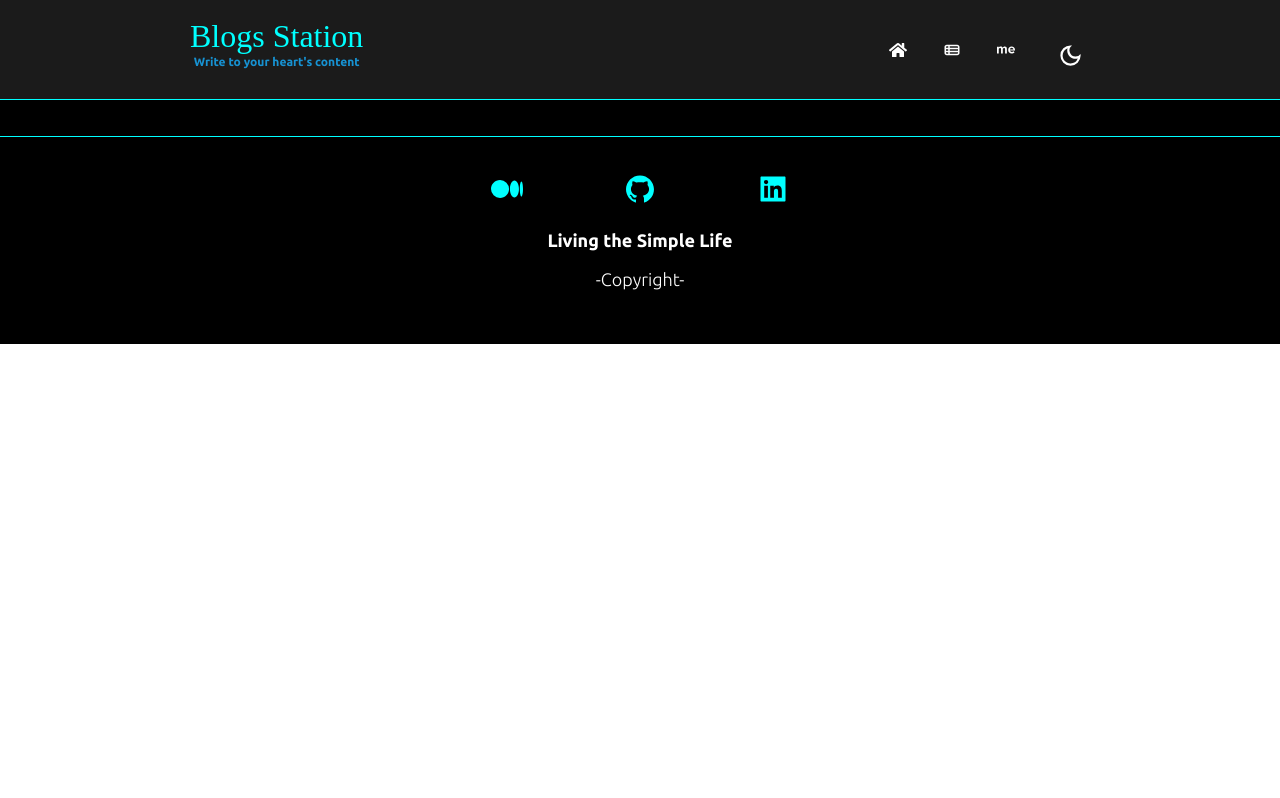
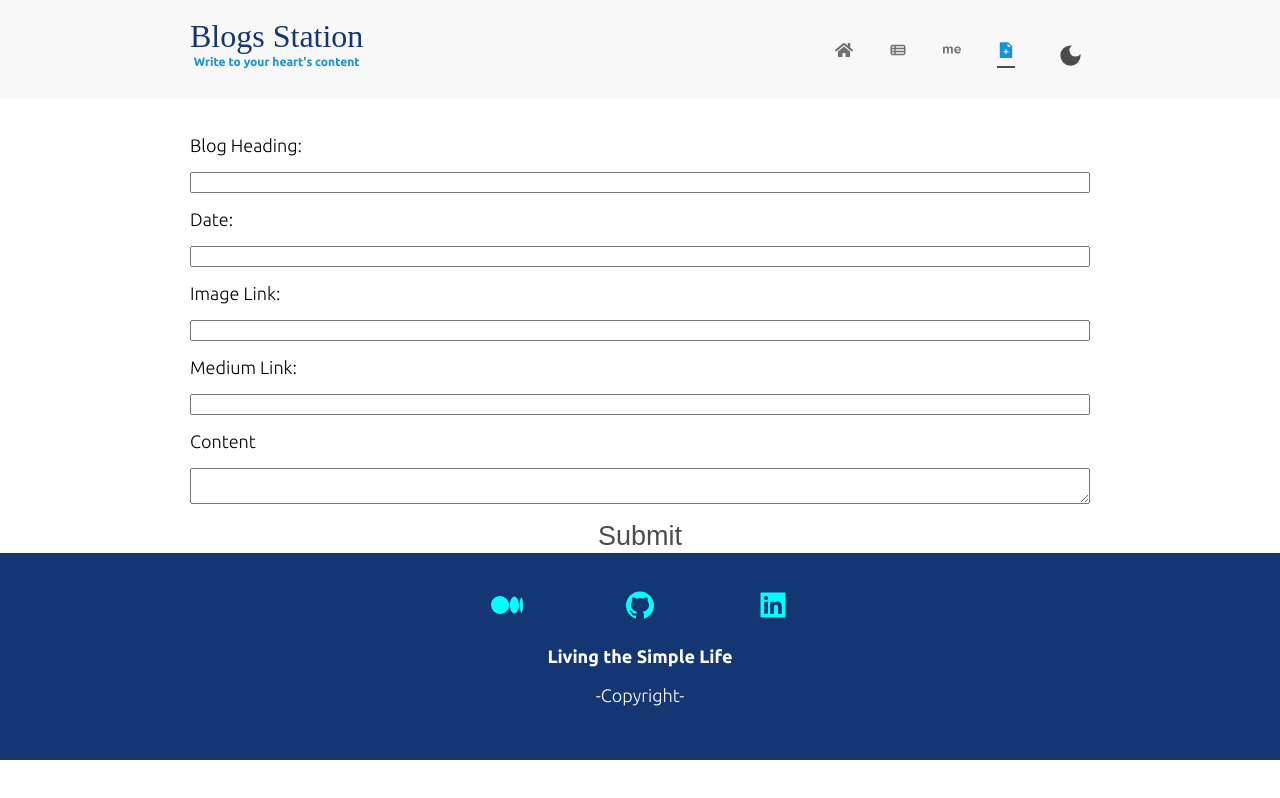
Before and after one commit to PiyushWadhawan/BlogStation, a React (Create React App) app: page /blog-form in a window 1280 px wide. Built offline with nearby package versions, Linux system fonts and the light colour scheme; a web font is replaced by a local one.

Commit message:
Add Blog Feature added

```diff
--- a/src/App.js
+++ b/src/App.js
@@ -4,6 +4,7 @@ import Header from "./components/Header";
 import Home from "./pages/Home";
 import About from "./pages/About";
 import Recent from "./pages/Recent";
+import Blogform from "./pages/Blogform";
 import Footer from "./components/Footer";
 import { useState } from "react";
 
@@ -58,7 +59,13 @@ function App() {
   },
   ])
 
-  const [theme, settheme] = useState('dark')
+  const addBlog = (newBlog) => {
+    setContent((prevcontent) => {
+      return [ ...prevcontent, newBlog ]
+    })
+  }
+
+  const [theme, settheme] = useState('light')
 
   const darkmode = () =>
   {
@@ -77,6 +84,7 @@ function App() {
             <Route path="/" element={<Home content={content} about={about} sidebar={sidebar}/>} />
             <Route path="/about" element={<About content={content} about={about} sidebar={sidebar}/>} />
             <Route path="/recent-post" element={<Recent content={content} about={about} sidebar={sidebar}/>} />
+            <Route path="/blog-form" element={<Blogform addBlog={addBlog}/>} />
           </Routes>
         </div>
 
--- a/src/components/Form.js
+++ b/src/components/Form.js
@@ -20,8 +20,7 @@ function Form() {
     const handleMessage = (event) =>
     {
         setusername((prevform) => {
-            return { ...prevform, message: event.target.value}
-        })
+            return { ...prevform, message: event.target.value} })
     }
 
     const handleSubmit = (event) =>
--- a/src/components/Navbar.js
+++ b/src/components/Navbar.js
@@ -5,6 +5,7 @@ import {AiOutlineClose} from 'react-icons/ai'
 import {FaHome} from 'react-icons/fa'
 import {CgViewList} from 'react-icons/cg'
 import {SiAboutdotme} from 'react-icons/si'
+import {AiFillFileAdd} from 'react-icons/ai'
 import {MdOutlineDarkMode} from 'react-icons/md'
 import {MdDarkMode} from 'react-icons/md'
 
@@ -19,6 +20,7 @@ function Navbar({theme, darkmode}) {
             <li><NavLink to='/' className='link' title='Home'><FaHome/></NavLink></li>
             <li><NavLink to='/recent-post' className='link' title='Recent Post'><CgViewList/></NavLink></li>
             <li><NavLink to='/about' className='link' title='About Me'><SiAboutdotme/></NavLink></li>
+            <li><NavLink to='/blog-form' className='link' title='Add Blog'><AiFillFileAdd/></NavLink> </li>
             <li><button className='button' onClick={() => darkmode()}>
               {theme==='dark' ? <MdOutlineDarkMode/>:<MdDarkMode/>}
             </button></li>
--- a/src/index.css
+++ b/src/index.css
@@ -574,3 +574,10 @@ footer
     }
 
 }
+
+.blogform
+{
+    display: flex;
+    flex-direction: column;
+    gap: 1rem;
+}
--- /dev/null
+++ b/src/pages/Blogform.js
@@ -0,0 +1,61 @@
+import React from 'react'
+import { useState } from 'react'
+
+function Blogform({addBlog})
+{
+
+    const [ id, setId ] = useState(5)
+    const [ img, setImg ] = useState('')
+    const [ heading, setHeading ] = useState('')
+    const [ info, setInfo ] = useState('')
+    const [ para, setPara ] = useState('')
+    const [ link, setLink ] = useState('')
+
+    const submitForm = (e) =>
+    {
+        const newBlog = {
+            id,
+            img,
+            heading,
+            info,
+            para,
+            link,
+        }
+
+        addBlog(newBlog)
+
+        setId(id+1)
+
+        alert("Blog submited")
+        e.preventDefault()
+    }
+
+  return (
+    <div>
+        <form className='container' onSubmit={submitForm}>
+            <div className='blogform'>
+
+                <label>Blog Heading:</label>
+                <input type='text' value={heading} onChange={(e) => setHeading(e.target.value)}/>
+
+                <label>Date:</label>
+                <input type='text' value={info} onChange={(e) => setInfo(e.target.value)}/>
+
+                <label>Image Link:</label>
+                <input type='text' value={img} onChange={(e) => setImg(e.target.value)}/>
+
+                <label>Medium Link:</label>
+                <input type='text' value={link} onChange={(e) => setLink(e.target.value)}/>
+
+                <label>Content</label>
+                <textarea type='text' value={para} onChange={(e) => setPara(e.target.value)}/>
+
+                <button type='submit' >Submit</button>
+
+            </div>
+        </form>
+    </div>
+  )
+}
+
+export default Blogform
```
